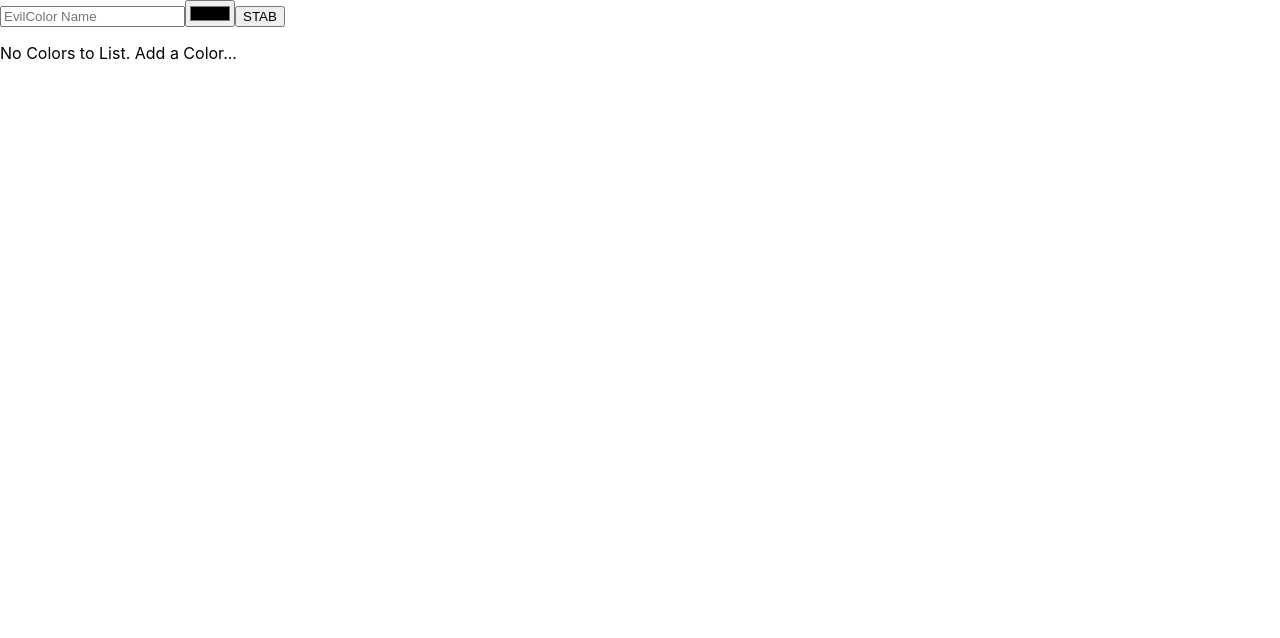
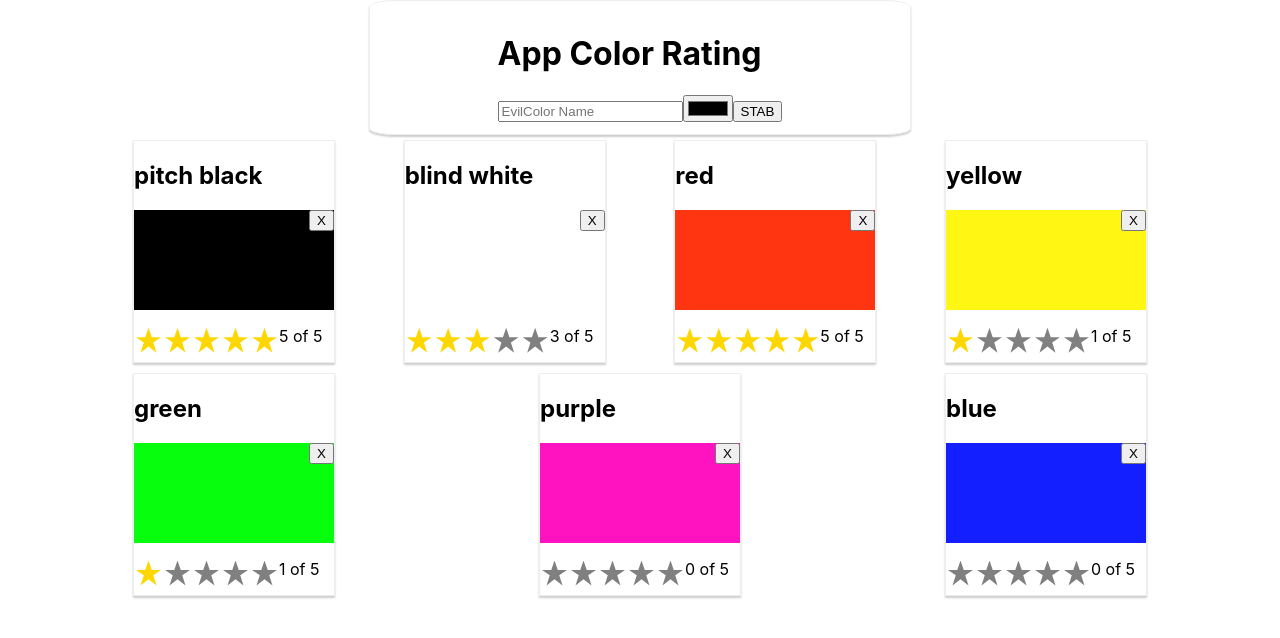
Before and after one commit to Filip9322/mastering-React, a React (Create React App) app in the folder mastering-react/: page / in a window 1280 px wide. Shown: the top 638 px of the page. Built offline with nearby package versions, Linux system fonts and the light colour scheme.

Commit message:
Styling pt.2 before Materialize

```diff
--- a/mastering-react/src/App.css
+++ b/mastering-react/src/App.css
@@ -1,3 +1,7 @@
+.exercise{
+  display: flex;
+  justify-content: center;
+}
 .day {
   display: inline-block;
   border: 1px solid #eee;
@@ -29,22 +33,3 @@
 .star.selected {
   background-color: gold;
 }
-.color-list{
-  display: flex;
-  flex-wrap: wrap;
-}
-section.color{
-  border: 1px solid #eee;
-  margin: 5px;
-  box-shadow: 0 2px 2px #ccc;
-  width: 200px;
-  position: relative;
-}
-section.color button{
-  position: absolute;
-  right: 0;
-}
-.colorContainer{
-  width: 100%;
-  height: 100px;
-}
--- a/mastering-react/src/Exercises/ColorPicker.js
+++ b/mastering-react/src/Exercises/ColorPicker.js
@@ -14,7 +14,7 @@ export const AddColorForm = ({onNewColor = f => f}) =>{
     e.preventDefault();
     onNewColor(_title.value,_color.value)
     _title.value = "";
-    _color.value = '#000000';
+    _color.value = '#ffffff';
     _title.focus();
   }
   return(
--- /dev/null
+++ b/mastering-react/src/Exercises/ColorRating.css
@@ -0,0 +1,32 @@
+.appColorRating{
+  display: flex;
+  flex-direction: column;
+  align-items: center;
+}
+.colorForm{
+  padding: 12px 10%;
+  border: 1px solid #eee;
+  box-shadow: 0 2px 2px #ccc;
+  border-radius: 5%;
+}
+.color-list{
+  display: flex;
+  flex-wrap: wrap;
+  justify-content: space-between;
+  margin: 0 10%;
+}
+section.color{
+  border: 1px solid #eee;
+  margin: 5px;
+  box-shadow: 0 2px 2px #ccc;
+  width: 200px;
+  position: relative;
+}
+section.color button{
+  position: absolute;
+  right: 0;
+}
+.colorContainer{
+  width: 100%;
+  height: 100px;
+}
--- a/mastering-react/src/Exercises/ColorRating.js
+++ b/mastering-react/src/Exercises/ColorRating.js
@@ -3,12 +3,50 @@ import {v4}           from 'uuid';
 import PropTypes      from 'prop-types'
 import {Star}         from './StarRating'
 import {AddColorForm} from './ColorPicker'
+import './ColorRating.css';
 
 class ColorRating extends Component {
   constructor(props){
     super(props)
     this.state = {
-      colors:[]
+      colors: [
+      {
+        color: "#000000",
+        id: "4443b013-2d79-41a9-8f10-d8294da35aa7",
+        rating: 5,
+        title: "pitch black"
+        },{
+        color: "#ffffff",
+        id: "b1e00ae2-e2e5-46c2-a8c9-c72ac8a3999d",
+        rating: 3,
+        title: "blind white"
+        },{
+        color: "#ff3410",
+        id: "2d0fa8f4-3589-4bfa-90a7-683c320c2ad9",
+        rating: 5,
+        title: "red"
+        },{
+        color: "#fff613",
+        id: "ed801e44-1763-491b-b3e1-fb69dc602968",
+        rating: 1,
+        title: "yellow"
+        },{
+        color: "#07ff0e",
+        id: "3a5f3273-5aaf-4c6e-aafb-47c58b86265f",
+        rating: 1,
+        title: "green"
+        },{
+        color: "#ff12c0",
+        id: "484fa096-c1ad-4c19-8c2a-21bc8b2fecd7",
+        rating: 0,
+        title: "purple"
+        },{
+        color: "#141fff",
+        id: "f7995231-0fba-4d4b-98af-6231778482ba",
+        rating: 0,
+        title: "blue"
+        }
+      ]
     }
     this.addColor    = this.addColor.bind(this)
     this.rateColor   = this.rateColor.bind(this)
@@ -45,8 +83,11 @@ class ColorRating extends Component {
     const {addColor, rateColor, removeColor} = this
     const {colors}   = this.state
     return(
-      <div>
-        <AddColorForm onNewColor = {addColor} />
+      <div className="appColorRating">
+        <div className="colorForm">
+          <h1>App Color Rating</h1>
+          <AddColorForm onNewColor = {addColor} />
+        </div>
         <ColorList colors = {colors}
                    onRate = {rateColor}
                    onRemove = {removeColor}
@@ -89,7 +130,7 @@ const ColorList = ({ colors=[],onRate =f=>f, onRemove=f=>f }) => {
 const Color = ({ title, color, rating = 0, onRemove=f=>f, onRate=f=>f}) => {
   return(
     <section className="color">
-      <h1>{title}</h1>
+      <h2>{title}</h2>
       <button onClick={onRemove}>X</button>
       <div className= "colorContainer" style = {{backgroundColor:color}} />
       <div>
```
